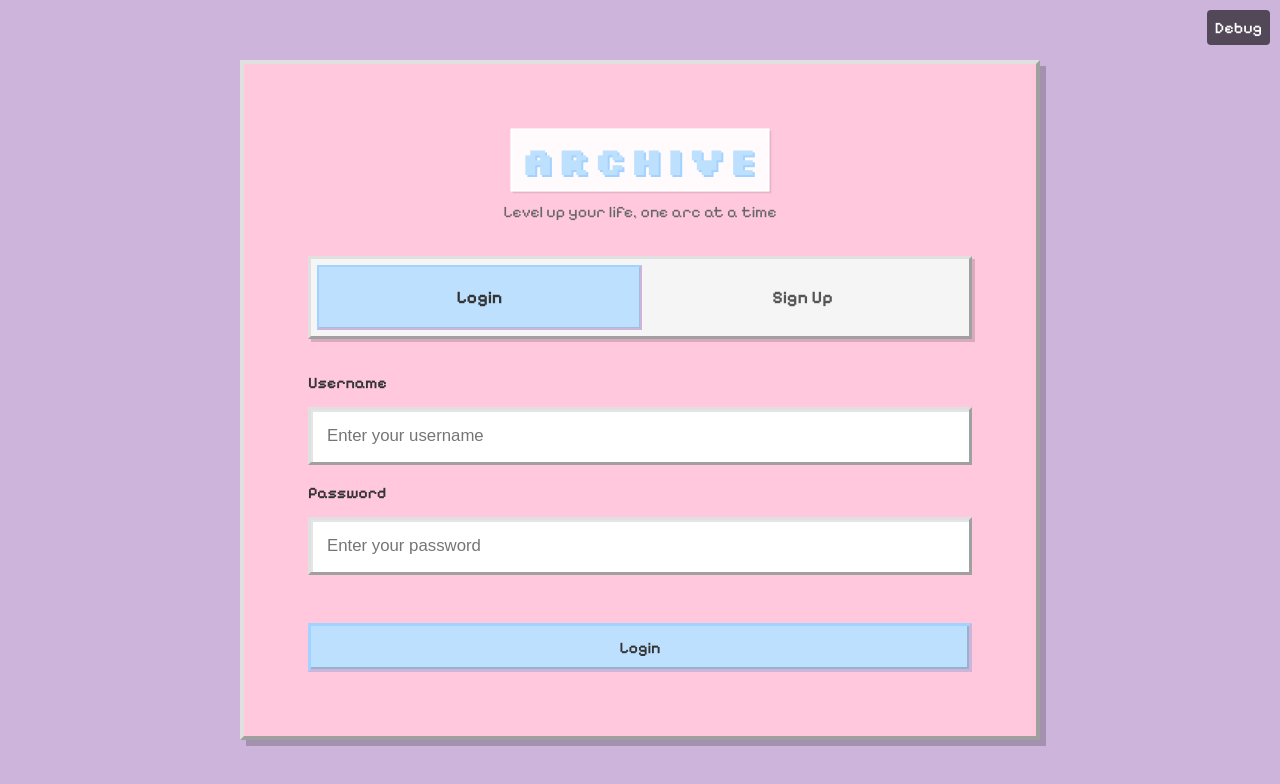
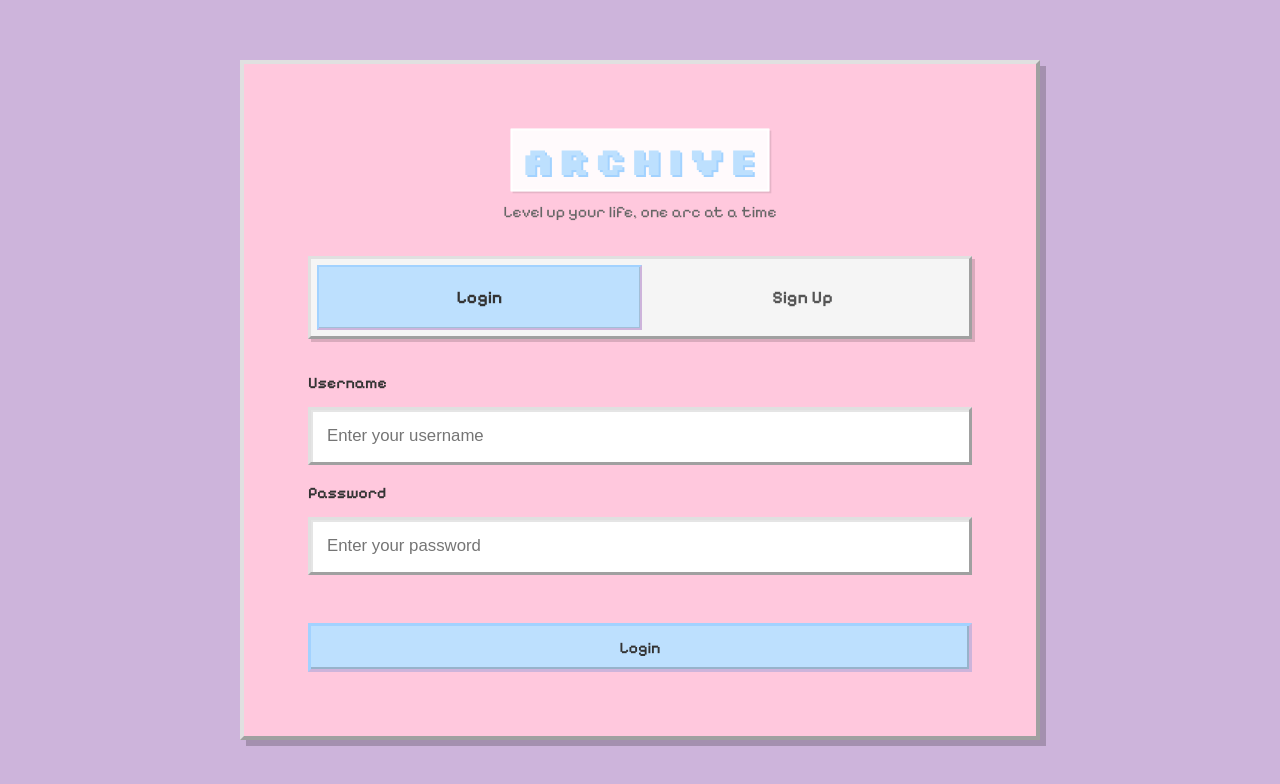
Before and after one commit to jocelynz4890/arc-hive-frontend, a Vue app: page /login in a window 1280 px wide. Shown: the top 784 px of the page. Built offline with nearby package versions, Linux system fonts and the light colour scheme; no server answers; a web font is replaced by a local one.

Commit message:
remove debug panel

```diff
--- a/src/App.vue
+++ b/src/App.vue
@@ -2,7 +2,7 @@
   <div id="app">
     <NavBar v-if="isAuthenticated" />
     <router-view />
-    <DebugPanel />
+    <!-- <DebugPanel /> -->
   </div>
 </template>
 
@@ -10,7 +10,7 @@
 import { computed, onMounted, onUnmounted } from 'vue'
 import { useAuthStore } from './stores/auth'
 import NavBar from './components/NavBar.vue'
-import DebugPanel from './components/DebugPanel.vue'
+// import DebugPanel from './components/DebugPanel.vue'
 
 const authStore = useAuthStore()
 const isAuthenticated = computed(() => authStore.isAuthenticated)
```
